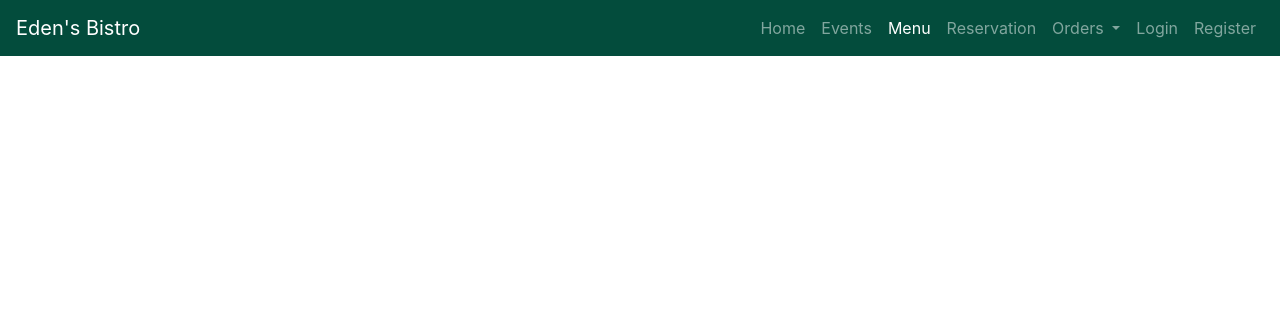
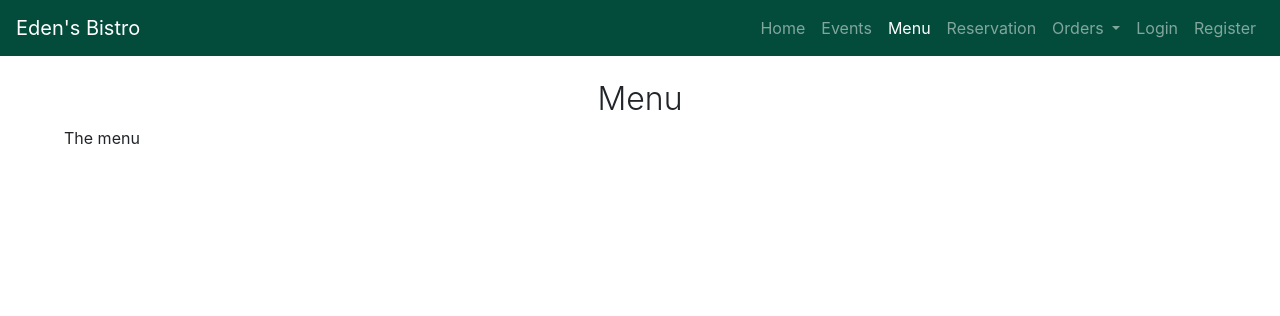
Before and after one commit to mtapiacs/Edens-Bistro, a PHP site: page /menu.php in a window 1280 px wide. Shown: the top 316 px of the page. Run offline with PHP 8.4, Linux system fonts and the light colour scheme.

Commit message:
Changing menu.php back to boilderplate

```diff
--- a/menu.php
+++ b/menu.php
@@ -2,7 +2,10 @@
 include_once "./includes/header.php";
 ?>
 
-<p> Hi </p>
+<main class="main-container">
+    <h2 class="page-header">Menu</h2>
+    The menu
+</main>
 
 <?php
 include_once "./includes/footer.php";
```
